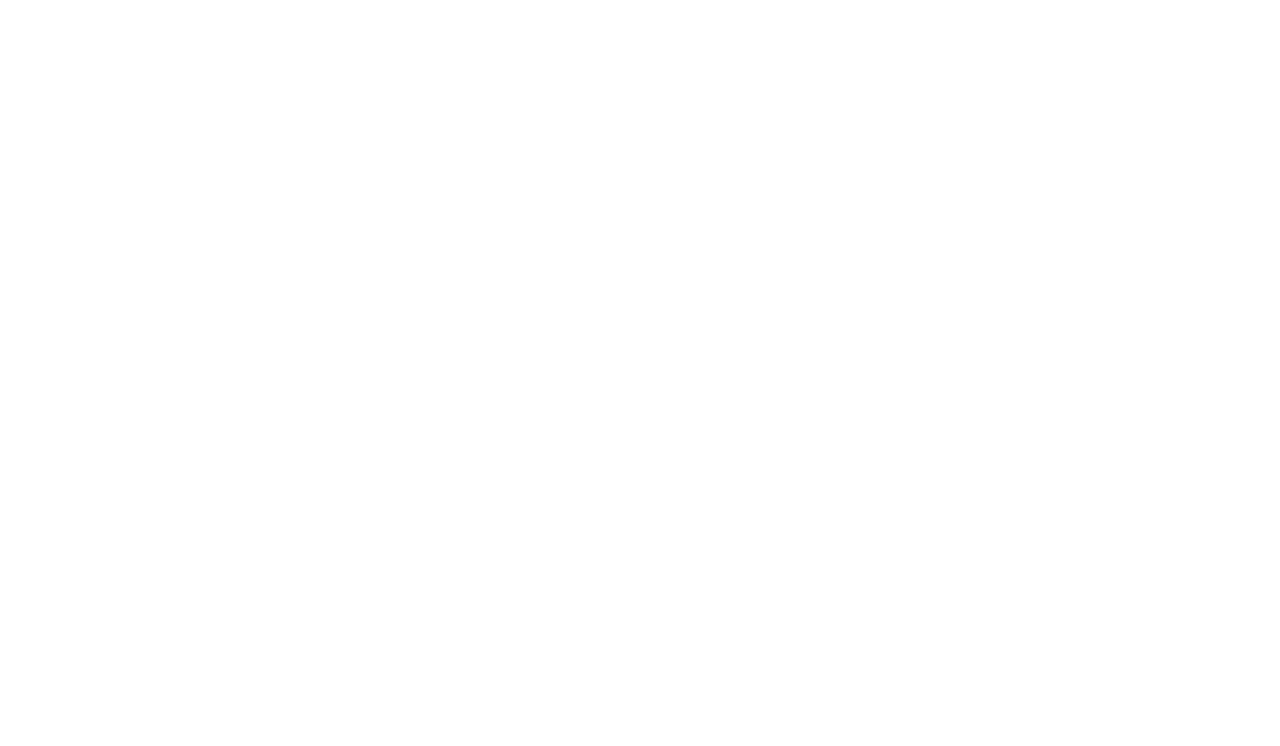
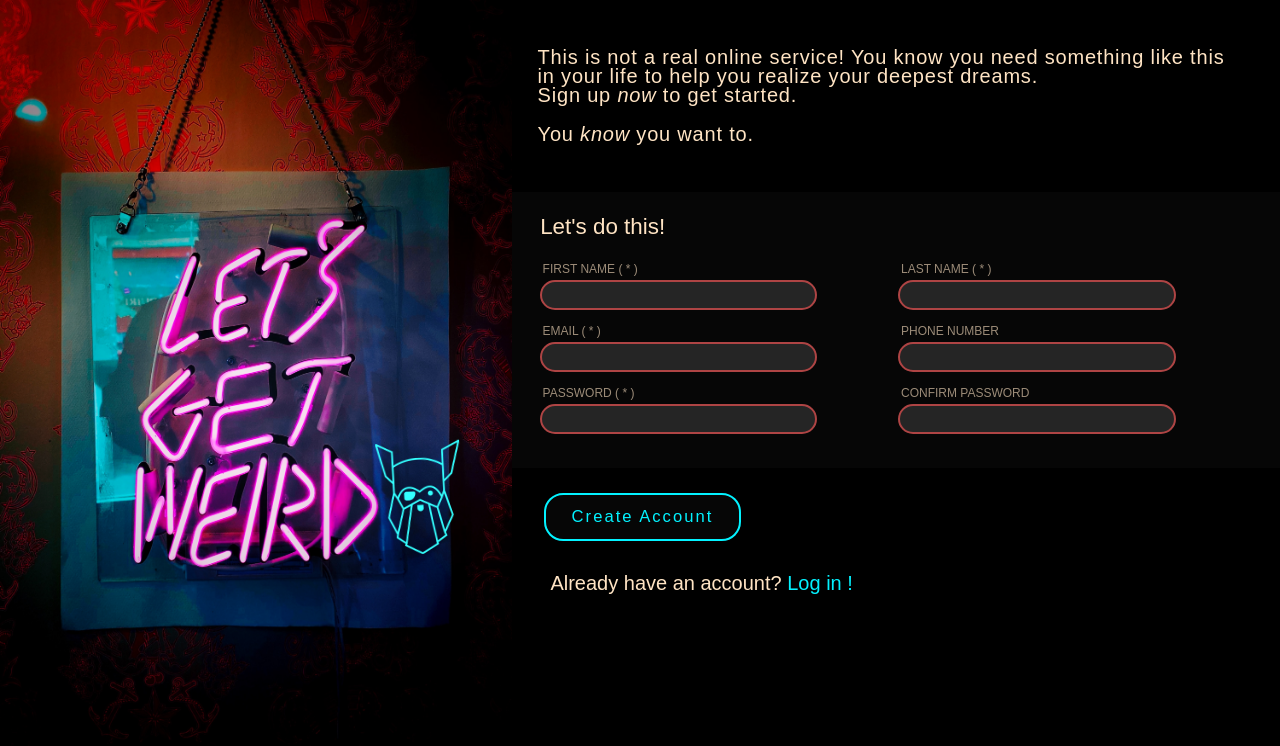
Before and after one commit to Amstherdam/Odin-Projec-Sign-up-Form, a plain HTML site: page index.html in a window 1280 px wide. Shown: the top 746 px of the page. Drawn offline with Linux system fonts and the light colour scheme.

Commit message:
sign up form withour js

```diff
--- a/index.html
+++ b/index.html
@@ -3,9 +3,86 @@
 <head>
     <meta charset="UTF-8">
     <meta name="viewport" content="width=device-width, initial-scale=1.0">
-    <title>Document</title>
+    <link rel="stylesheet" href="https://cdnjs.cloudflare.com/ajax/libs/font-awesome/6.4.0/css/all.min.css">
+    <link rel="stylesheet" href="style.css">
+    <title>Sign-up</title>
 </head>
 <body>
 
+    <main class="container">
+
+        <div class="logo">
+            <img src="odin-lined.png" alt="">
+        </div>
+        <img src="left_img2.jpg" alt="">
+
+    <div class="rightSide">
+
+        <div class="description">
+            <p>This is not a real online service! You know you need something like this in your life to help you
+                realize your deepest dreams.</p>
+            <p>Sign up <em>now</em> to get started.</p>
+            <p>You <em>know</em> you want to.</p>
+        </div>
+
+        <form action="#" class="form">
+
+            <h1>Let's do this!</h1>
+
+            <div class="inputs">
+
+                <div class="formItem">
+                    <label class="labels" for="firstName">FIRST NAME ( * )</label>
+                    <input type="text" id="firstName" required>
+                </div>
+                <div class="formItem">
+                    <label for="lastName" class="labels" for="">LAST NAME ( * )</label>
+                    <input type="text" name="last" id="lastName" required>
+                </div>
+
+            </div>
+
+            <div class="inputs">
+
+                <div class="formItem">
+                    <label class="labels" for="email">EMAIL ( * )</label>
+                    <input type="email" id="email" required>
+                </div>
+                <div class="formItem">
+                    <label for="phoneNumber" class="labels">PHONE NUMBER</label>
+                    <input type="number" id="phoneNumber" min="9" maxlength="9" required>
+                </div>
+
+            </div>
+
+            <div class="inputs">
+
+                <div class="formItem">
+                    <label class="labels" for="password">PASSWORD ( * )</label>
+                    <input type="password" id="password" required>
+                </div>
+                <div class="formItem">
+                    <label for="confirmPassword" class="labels">CONFIRM PASSWORD</label>
+                    <input type="password" id="confirmPassword" required>
+                </div>
+            </div>
+
+        </form>
+
+        <div class="footerDiv">
+            <button type="submit">Create Account</button>
+
+            <p >Already have an account? <a href="#">Log in !</a></p>
+
+        </div>
+
+    <div id="divForGit" >
+       <a href="https://github.com/Amstherdam">  <i id="theGit" class="fa-brands fa-github"></i></a>
+    </div>
+    </div>
+
+    </main>
+
+
 </body>
 </html>
--- a/style.css
+++ b/style.css
@@ -0,0 +1,255 @@
+/* reset css */
+
+html, body, div, span, applet, object, iframe,
+h1, h2, h3, h4, h5, h6, p, blockquote, pre,
+a, abbr, acronym, address, big, cite, code,
+del, dfn, em, img, ins, kbd, q, s, samp,
+small, strike, strong, sub, sup, tt, var,
+b, u, i, center,
+dl, dt, dd, ol, ul, li,
+fieldset, form, label, legend,
+table, caption, tbody, tfoot, thead, tr, th, td,
+article, aside, canvas, details, embed,
+figure, figcaption, footer, header, hgroup,
+menu, nav, output, ruby, section, summary,
+time, mark, audio, video {
+	margin: 0;
+	padding: 0;
+	border: 0;
+	font-size: 100%;
+	font: inherit;
+	vertical-align: baseline;
+}
+/* HTML5 display-role reset for older browsers */
+article, aside, details, figcaption, figure,
+footer, header, hgroup, menu, nav, section {
+	display: block;
+}
+body {
+	line-height: 1;
+}
+ol, ul {
+	list-style: none;
+}
+blockquote, q {
+	quotes: none;
+}
+blockquote:before, blockquote:after,
+q:before, q:after {
+	content: '';
+	content: none;
+}
+table {
+	border-collapse: collapse;
+	border-spacing: 0;
+}
+
+input {
+	all: unset;
+  }
+
+input::-webkit-outer-spin-button,
+input::-webkit-inner-spin-button {
+  -webkit-appearance: none;
+  margin: 0;
+}
+
+/* reset css end */
+/* add font style */
+
+@font-face {
+	font-family: 'Norse';
+	src: url(font/Norse-Bold.otf);
+}
+
+/* font styke end */
+
+:root  {
+    --input-border-color: #03f2ff;
+    --error-color: #c60c0c;
+	/* --color: rgb(185,185, 185); */
+	--color: bisque;
+}
+
+
+body {
+	font-family: 'poppins', sans-serif;
+	background-color: #060606;
+}
+
+.container {  /* main container */
+	display: flex;
+	flex-direction: row;
+	position: relative;
+	height: 100vh;
+	width: auto;
+}
+
+/* left side */
+img {
+	width: 40vw;
+	background-position: center;
+    background-size: auto;
+    background-repeat: no-repeat;
+}
+
+.logo {
+	position: absolute;
+	top: 55.3vh;
+	left: 29.5vw;
+}
+
+.logo > img {
+	height: 14vh;
+	width: auto;
+	filter: invert(7%) sepia(41%) saturate(1200%) hue-rotate(135deg) brightness(101%) contrast(108%);
+	transform: rotate(-3deg);
+}
+
+/* left side end */
+
+.rightSide {
+	display: flex;
+	flex-direction: column;
+	width: 60%;
+	background-size: auto;
+	background: rgb(0, 0, 0);
+	color: rgb(185,185,185);
+}
+
+
+.description {
+	color: var(--color);
+	font-size: 20px;
+	padding: 6vh 3.3vw 6vh 2vw;
+	letter-spacing: 0.8px;
+	line-height: 1.5vw;
+}
+
+p > em {
+	font-style: italic;
+}
+
+.description > p:nth-child(3)  {
+	margin-top: 1.5vw;
+}
+
+/* form start */
+
+form {
+	padding: 3vh 3.3vw 4vh 2vw;
+	background-color: #060606;
+	display: flex;
+	flex-direction: column;
+	justify-content: space-between;
+	gap: 1vw;
+	font-size: 12px;
+}
+
+form > h1 {
+	font-size: 2.8vh;
+	padding: 0 0 1.5vh 0.2vw;
+	color: var(--color);
+}
+
+.inputs {
+	display: flex;
+	gap: 6vw;
+}
+
+.formItem {
+	width: 22vw;
+	display: flex;
+	flex-direction: column;
+}
+
+label{
+	padding-bottom: 3px;
+	padding-left: 5px;
+	opacity: 60%;
+	color: var(--color);
+}
+
+input {
+	height: 20px;
+	border-radius: 18px;
+	background-color: rgb(37, 37, 37);
+	padding: 3px 10px;
+	font-size: 14px;
+	letter-spacing: 1.3px;
+	color: var(--color);
+	margin: 2px;
+	border: 2px solid rgb(37, 37, 37);
+}
+
+input:focus {
+	outline: none;
+	border: 2px solid var(--input-border-color);
+}
+input:valid {
+	border-color: var(--input-border-color);
+}
+
+input:invalid {
+	border-color: rgb(174, 68, 68);
+}
+
+/* form end */
+
+/* last div of the right side */
+
+.footerDiv {
+	margin: 2vw 2.5vw;
+	font-size: 20px;
+	color: var(--color);
+}
+
+button {
+	color: var(--input-border-color);
+	border: 2px solid var(--input-border-color);
+	background-color: #060606;
+	padding: 1.5vh 2vw 1.5vh 2vw;
+	border-radius: 1.5vw;
+	font-size: 1.3vw;
+	letter-spacing: 2px;
+	cursor: pointer;
+	transition: 0.4s ease-in-out;
+}
+
+button:hover {
+	color: #060606;
+	background-color: var(--input-border-color);
+	border: 2px solid #060606;
+}
+
+.footerDiv > p {
+	margin-top: 4vh;
+	margin-left: 0.5vw;
+}
+
+.footerDiv > p > a {
+	text-decoration: none;
+	color: var(--input-border-color);
+}
+
+.footerDiv > p > a:hover {
+	color: bisque;
+}
+
+#divForGit {
+	display: flex;
+	justify-content: right;
+	align-items: end;
+	height: 30vh;
+	margin: 2px 2vw 2vh 2px;
+}
+
+#theGit {
+	color: bisque;
+	font-size: 2.5vw;
+	transition: 0.3s step-end;
+}
+
+#theGit:hover {
+	font-size: 2.7vw;
+}
```
Also changed, not shown: jeremy-bishop-VUtdsFw79jo-unsplash.jpg (deleted), left_img2.jpg (added), odin-lined.png (added).
